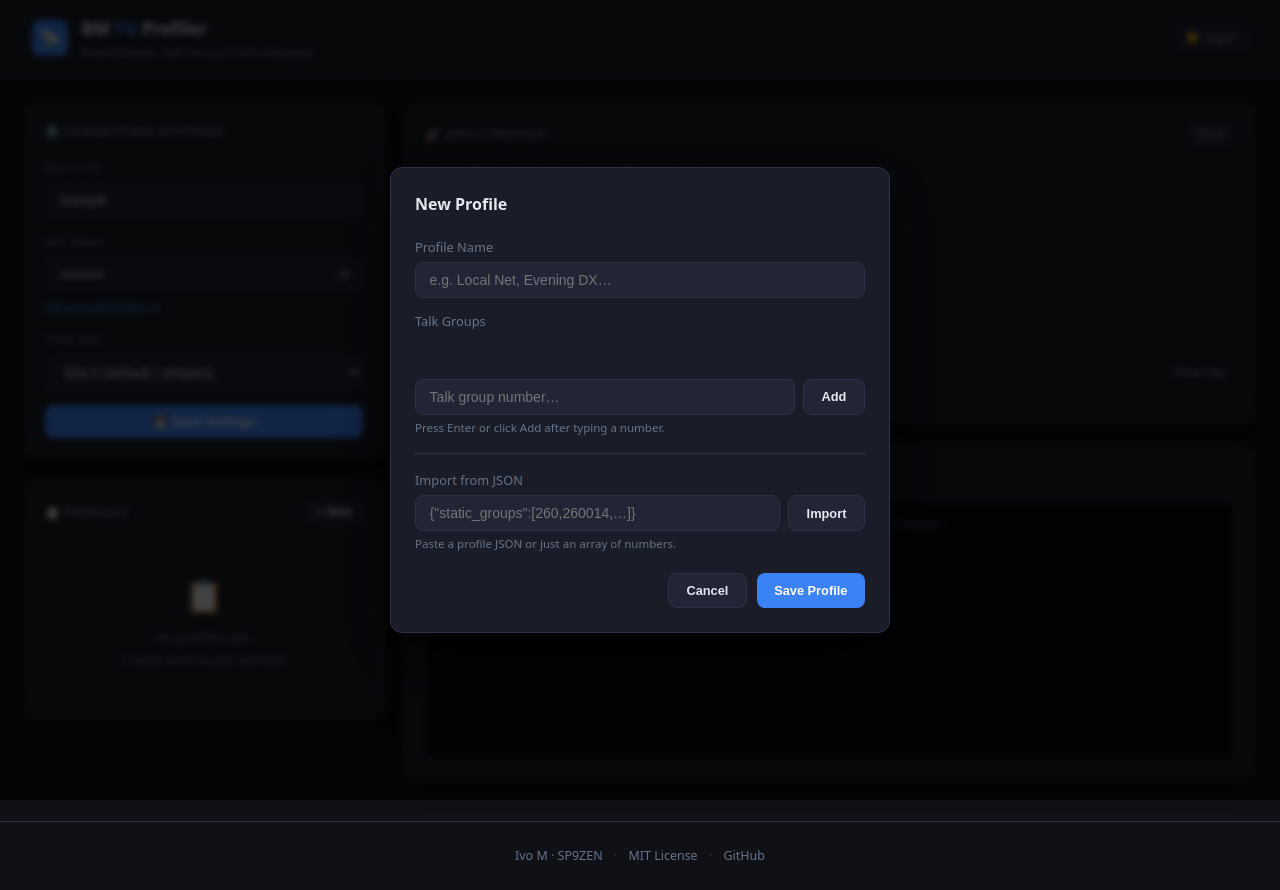
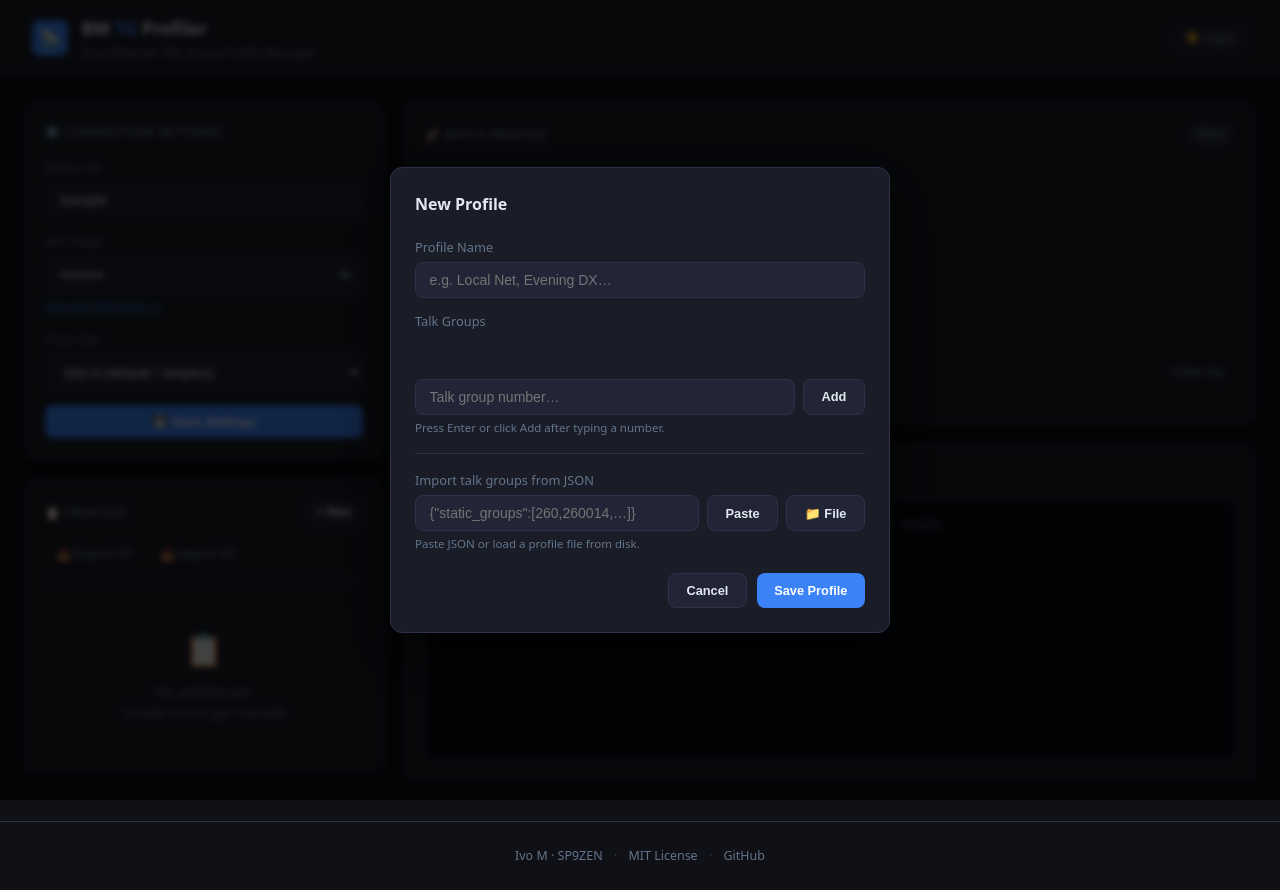
Before and after one commit to ivomod/bm-tg-profiler, a plain HTML site: page docs/index.html in a window 1280 px wide. Both pictures are taken after typing "Sample", "Sample123" into the empty fields and a click on the button "+ New". Drawn offline with Linux system fonts and the light colour scheme.

Commit message:
Add export/import all profiles and load talk groups from file in modal

```diff
--- a/docs/index.html
+++ b/docs/index.html
@@ -317,6 +317,13 @@
 
     .row-btns { display: flex; gap: 0.5rem; flex-wrap: wrap; margin-bottom: 0.85rem; }
 
+    .profiles-toolbar {
+      display: flex; gap: 0.4rem;
+      margin-bottom: 0.85rem;
+      padding-bottom: 0.85rem;
+      border-bottom: 1px solid var(--border);
+    }
+
     footer {
       text-align: center;
       padding: 1.5rem 2rem;
@@ -376,6 +383,10 @@
       <div class="card-title">
         <span>📋 Profiles</span>
         <button class="btn btn-secondary btn-sm" onclick="openCreate()">+ New</button>
+      </div>
+      <div class="profiles-toolbar">
+        <button class="btn btn-ghost btn-sm" onclick="exportAllProfiles()" title="Export all profiles to a JSON file">📤 Export All</button>
+        <button class="btn btn-ghost btn-sm" onclick="importAllProfiles()" title="Import profiles from a JSON file (replaces all existing)">📥 Import All</button>
       </div>
       <div id="profileList" class="profile-list"></div>
     </div>
@@ -444,12 +455,13 @@
     </div>
     <div class="divider"></div>
     <div class="form-group">
-      <label>Import from JSON</label>
+      <label>Import talk groups from JSON</label>
       <div class="add-row">
         <input id="importJson" type="text" placeholder='{"static_groups":[260,260014,…]}' />
-        <button class="btn btn-secondary" onclick="importJson()">Import</button>
+        <button class="btn btn-secondary" onclick="importJson()">Paste</button>
+        <button class="btn btn-secondary" onclick="loadTgFromFile()" title="Load from a JSON file on disk">📁 File</button>
       </div>
-      <div class="help">Paste a profile JSON or just an array of numbers.</div>
+      <div class="help">Paste JSON or load a profile file from disk.</div>
     </div>
     <div class="modal-footer">
       <button class="btn btn-secondary" onclick="closeModal()">Cancel</button>
@@ -668,6 +680,58 @@
 
   function persist() { localStorage.setItem('bm_profiles', JSON.stringify(profiles)); }
 
+  function exportAllProfiles() {
+    if (!profiles.length) { toast('No profiles to export', 'err'); return; }
+    const blob = new Blob([JSON.stringify({ profiles }, null, 2)], { type: 'application/json' });
+    const a = Object.assign(document.createElement('a'), {
+      href: URL.createObjectURL(blob),
+      download: 'bm-profiles.json',
+    });
+    a.click(); URL.revokeObjectURL(a.href);
+    toast(`Exported ${profiles.length} profile(s)`, 'ok');
+  }
+
+  function importAllProfiles() {
+    const input = document.createElement('input');
+    input.type = 'file'; input.accept = '.json,application/json';
+    input.onchange = async () => {
+      const file = input.files[0];
+      if (!file) return;
+      try {
+        const data = JSON.parse(await file.text());
+        const incoming = data.profiles || (Array.isArray(data) ? data : null);
+        if (!Array.isArray(incoming)) { toast('Invalid file format', 'err'); return; }
+        if (!confirm(`This will replace all ${profiles.length} existing profile(s) with ${incoming.length} profile(s) from the file. Continue?`)) return;
+        profiles = incoming;
+        persist(); renderProfiles();
+        toast(`Imported ${incoming.length} profile(s)`, 'ok');
+      } catch { toast('Invalid JSON file', 'err'); }
+    };
+    input.click();
+  }
+
+  function loadTgFromFile() {
+    const input = document.createElement('input');
+    input.type = 'file'; input.accept = '.json,application/json';
+    input.onchange = async () => {
+      const file = input.files[0];
+      if (!file) return;
+      try {
+        const parsed = JSON.parse(await file.text());
+        const arr = Array.isArray(parsed) ? parsed : (parsed.static_groups || []);
+        let added = 0;
+        arr.forEach(g => {
+          const n = parseInt(g);
+          if (!isNaN(n) && n > 0 && !tempGroups.includes(n)) { tempGroups.push(n); added++; }
+        });
+        tempGroups.sort((a,b) => a-b);
+        renderModalTags();
+        toast(`Loaded ${added} talk group(s) from file`, 'ok');
+      } catch { toast('Invalid JSON file', 'err'); }
+    };
+    input.click();
+  }
+
   // ── API ────────────────────────────────────────────────────────────────────
   async function req(method, path, body, token) {
     const headers = { 'Authorization': `Bearer ${token}`, 'Content-Type': 'application/json' };
```
Also changed, not shown: 1 other file.
